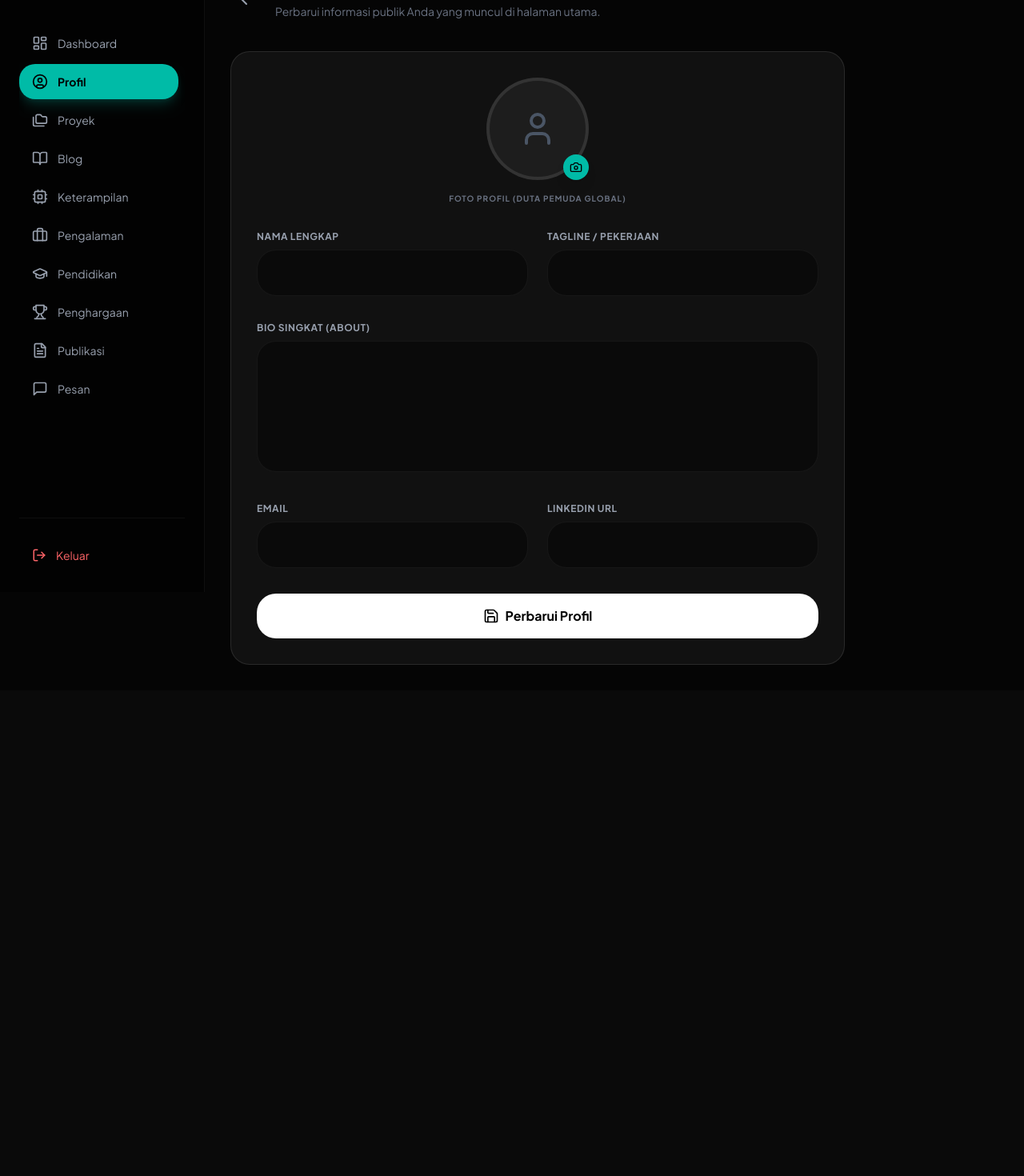
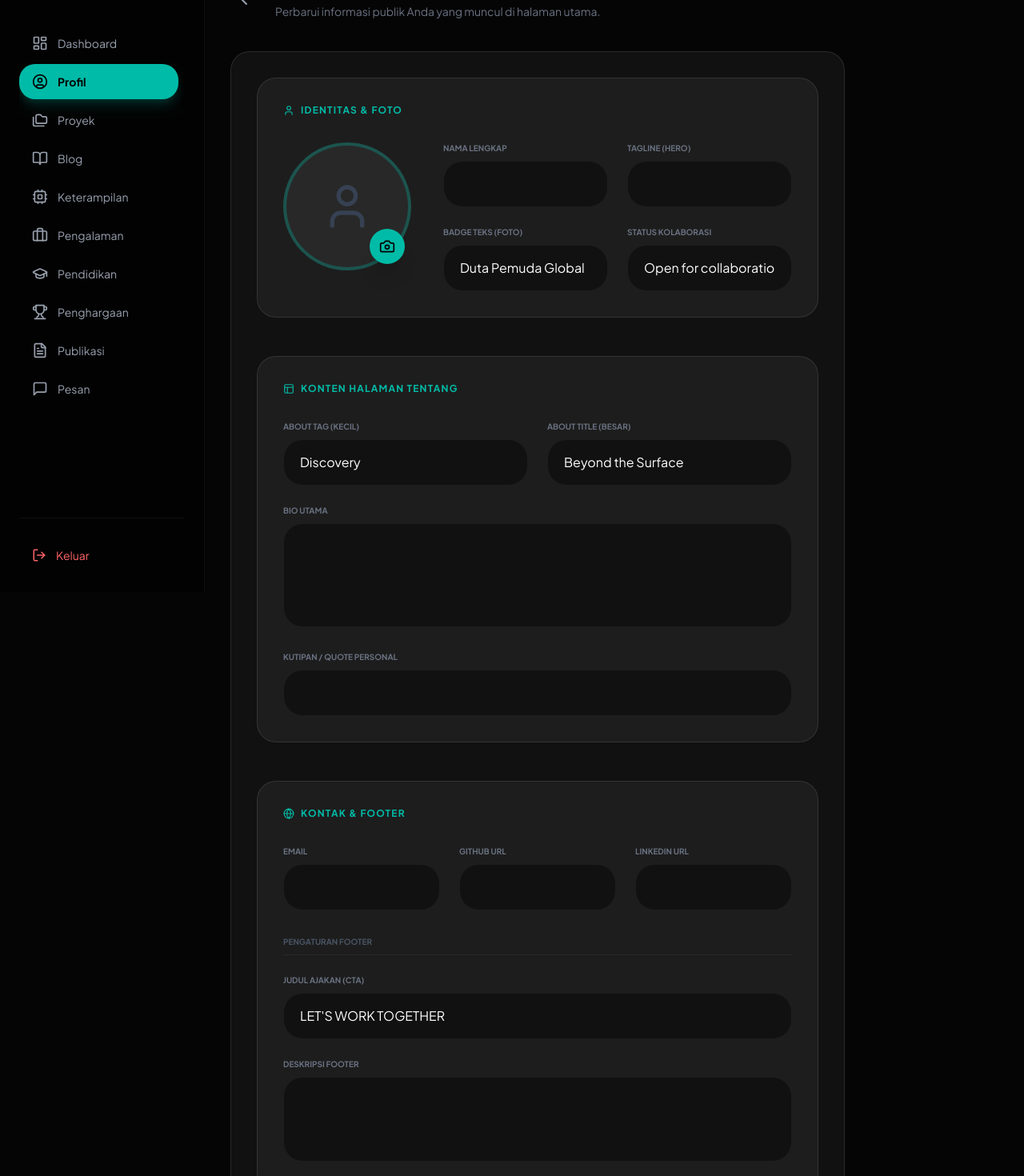
Before and after one commit to ridhopasii/ridho-porto, a Next.js app: page /admin/profile in a window 1280 px wide. Shown: the part 60-1530 px from the top of the page at 80% size. Before the commit the page ends 923 px from the top, so only its background shows below. Built offline with nearby package versions, Linux system fonts and the light colour scheme; no server answers; the database is empty.

Commit message:
feat: complete real-time CMS overhaul and fix profile loading issue

```diff
--- a/app/page.jsx
+++ b/app/page.jsx
@@ -65,38 +65,55 @@ export default async function Home() {
       {/* Footer */}
       <footer id="kontak" className="py-24 px-6 border-t border-white/5 bg-black">
         <div className="max-w-7xl mx-auto text-center">
-          <h2 className="text-4xl md:text-6xl font-black mb-8 font-outfit tracking-tighter">
-            LET'S WORK <span className="text-teal-500">TOGETHER</span>
+          <h2 className="text-4xl md:text-6xl font-black mb-8 font-outfit tracking-tighter uppercase">
+            {data.profile?.footer_title?.split(' ').slice(0, -1).join(' ') || "LET'S WORK"}{' '}
+            <span className="text-teal-500">
+              {data.profile?.footer_title?.split(' ').pop() || 'TOGETHER'}
+            </span>
           </h2>
-          <p className="text-gray-500 mb-12 max-w-lg mx-auto text-lg">
-            I'm currently available for freelance work and new opportunities. Let's build something
-            amazing together.
+          <p className="text-gray-500 mb-12 max-w-lg mx-auto text-lg leading-relaxed font-medium">
+            {data.profile?.footer_sub ||
+              "I'm currently available for freelance work and new opportunities. Let's build something amazing together."}
           </p>
           <div className="flex flex-col sm:flex-row gap-4 justify-center">
             <a
               href={`mailto:${data.profile?.email || 'contact@ridhopasii.id'}`}
-              className="px-10 py-5 bg-white text-black font-bold rounded-2xl hover:bg-teal-500 hover:text-white transition-all text-lg"
+              className="px-10 py-5 bg-white text-black font-black rounded-2xl hover:bg-teal-500 hover:text-white transition-all text-sm uppercase tracking-widest"
             >
               Start a Project
             </a>
             <a
               href="#proyek"
-              className="px-10 py-5 bg-white/5 text-white font-bold rounded-2xl border border-white/10 hover:bg-white/10 transition-all text-lg"
+              className="px-10 py-5 bg-white/5 text-white font-bold rounded-2xl border border-white/10 hover:bg-white/10 transition-all text-sm uppercase tracking-widest"
             >
               View Work
             </a>
           </div>
-          <div className="mt-24 pt-8 border-t border-white/5 text-gray-600 text-sm flex flex-col md:flex-row justify-between items-center gap-4">
-            <p>© {new Date().getFullYear()} Ridho Robbi Pasi. All rights reserved.</p>
-            <div className="flex gap-6">
-              <a href="#" className="hover:text-teal-500 transition-colors">
+          <div className="mt-24 pt-8 border-t border-white/5 text-gray-600 text-xs font-bold uppercase tracking-widest flex flex-col md:flex-row justify-between items-center gap-4">
+            <p>
+              © {new Date().getFullYear()} {data.profile?.name || 'Ridho Robbi Pasi'}. All rights
+              reserved.
+            </p>
+            <div className="flex gap-8">
+              <a
+                href={data.profile?.github_url || '#'}
+                target="_blank"
+                className="hover:text-teal-500 transition-colors"
+              >
                 GitHub
               </a>
-              <a href="#" className="hover:text-teal-500 transition-colors">
+              <a
+                href={data.profile?.linkedin_url || '#'}
+                target="_blank"
+                className="hover:text-teal-500 transition-colors"
+              >
                 LinkedIn
               </a>
-              <a href="#" className="hover:text-teal-500 transition-colors">
-                Twitter
+              <a
+                href={`mailto:${data.profile?.email}`}
+                className="hover:text-teal-500 transition-colors"
+              >
+                Email
               </a>
             </div>
           </div>
--- a/components/About.jsx
+++ b/components/About.jsx
@@ -30,12 +30,15 @@ export default function About({ profile }) {
                 <div>
                   <h4 className="text-white font-bold font-outfit">Verified Expert</h4>
                   <p className="text-[10px] text-gray-400 uppercase tracking-widest">
-                    Global Ambassador
+                    {profile?.badge || 'Global Ambassador'}
                   </p>
                 </div>
               </div>
               <p className="text-xs text-gray-400 leading-relaxed italic">
-                "Berkomitmen untuk membawa dampak positif melalui teknologi dan inovasi."
+                "
+                {profile?.quote ||
+                  'Berkomitmen untuk membawa dampak positif melalui teknologi dan inovasi.'}
+                "
               </p>
             </div>
 
@@ -46,15 +49,16 @@ export default function About({ profile }) {
           {/* Text Part */}
           <div>
             <h2 className="text-sm font-bold text-teal-500 uppercase tracking-[0.3em] mb-4">
-              Discovery
+              {profile?.about_tag || 'Discovery'}
             </h2>
             <h3 className="text-4xl md:text-6xl font-black mb-8 font-outfit tracking-tighter text-white uppercase">
-              Beyond the <span className="text-teal-500">Surface</span>
+              {profile?.about_title?.split(' ').slice(0, -1).join(' ')}{' '}
+              <span className="text-teal-500">{profile?.about_title?.split(' ').pop()}</span>
             </h3>
 
             <p className="text-lg text-gray-400 mb-10 leading-relaxed font-medium">
               {profile?.bio ||
-                'I am a passionate TechnoPreneur with a deep interest in building scalable web applications and innovative digital solutions. With expertise in modern technologies like React, Next.js, and Supabase.'}
+                'I am a passionate TechnoPreneur with a deep interest in building scalable web applications and innovative digital solutions.'}
             </p>
 
             <div className="grid grid-cols-1 md:grid-cols-2 gap-4">
--- a/components/Hero.jsx
+++ b/components/Hero.jsx
@@ -42,7 +42,7 @@ export default function Hero({ profile }) {
               </div>
             </div>
             <div className="absolute -bottom-2 -right-2 bg-teal-500 text-black px-4 py-1.5 rounded-full text-[10px] font-black uppercase tracking-tighter shadow-lg shadow-teal-500/40">
-              Duta Pemuda Global
+              {profile?.badge || 'Duta Pemuda Global'}
             </div>
           </div>
 
@@ -50,7 +50,7 @@ export default function Hero({ profile }) {
           <div className="inline-flex items-center gap-2 px-5 py-2 rounded-full bg-white/5 border border-white/10 mb-8 animate-fade-in-up">
             <span className="w-2 h-2 bg-teal-500 rounded-full pulse-ring"></span>
             <span className="text-[10px] text-teal-500 font-black tracking-[0.2em] uppercase">
-              Open for collaborations
+              {profile?.status_text || 'Open for collaborations'}
             </span>
           </div>
 
@@ -86,7 +86,7 @@ export default function Hero({ profile }) {
               <ArrowRight size={18} className="group-hover:translate-x-1 transition-transform" />
             </Link>
             <Link
-              href="/#contact"
+              href="/#kontak"
               className="px-10 py-5 bg-white/5 hover:bg-white/10 text-white font-bold rounded-2xl border border-white/10 transition-all hover:scale-105 active:scale-95 flex items-center gap-2 text-sm uppercase tracking-widest"
             >
               Contact Me
@@ -97,8 +97,8 @@ export default function Hero({ profile }) {
           {/* Social Links */}
           <div className="mt-20 flex gap-4 justify-center">
             {[
-              { icon: <Github size={20} />, href: profile?.github || '#' },
-              { icon: <Linkedin size={20} />, href: profile?.linkedin || '#' },
+              { icon: <Github size={20} />, href: profile?.github_url || '#' },
+              { icon: <Linkedin size={20} />, href: profile?.linkedin_url || '#' },
               { icon: <Mail size={20} />, href: `mailto:${profile?.email}` || '#' },
             ].map((social, idx) => (
               <a
--- a/components/ProfileForm.jsx
+++ b/components/ProfileForm.jsx
@@ -1,7 +1,16 @@
 'use client';
 import { useState, useEffect } from 'react';
 import { createClient } from '@/utils/supabase/client';
-import { Save, Loader2, User, Camera, CheckCircle2 } from 'lucide-react';
+import {
+  Save,
+  Loader2,
+  User,
+  Camera,
+  CheckCircle2,
+  Globe,
+  MessageSquare,
+  Layout,
+} from 'lucide-react';
 import { useRouter } from 'next/navigation';
 
 export default function ProfileForm({ initialData = null }) {
@@ -14,17 +23,31 @@ export default function ProfileForm({ initialData = null }) {
     title: '',
     bio: '',
     avatarUrl: '',
-    github: '',
-    linkedin: '',
+    badge: 'Duta Pemuda Global',
+    status_text: 'Open for collaborations',
+    quote: '',
+    about_tag: 'Discovery',
+    about_title: 'Beyond the Surface',
+    footer_title: "LET'S WORK TOGETHER",
+    footer_sub: '',
     email: '',
-    resumeUrl: '',
+    github_url: '',
+    linkedin_url: '',
   });
 
   useEffect(() => {
     if (initialData) {
-      setFormData(initialData);
+      setFormData((prev) => ({
+        ...prev,
+        ...initialData,
+      }));
     }
   }, [initialData]);
+
+  const handleChange = (e) => {
+    const { name, value } = e.target;
+    setFormData((prev) => ({ ...prev, [name]: value }));
+  };
 
   const handleUpload = async (e) => {
     const file = e.target.files[0];
@@ -36,57 +59,74 @@ export default function ProfileForm({ initialData = null }) {
     const fileName = `avatar-${Math.random()}.${fileExt}`;
     const filePath = `profile/${fileName}`;
 
-    const { error: uploadError } = await supabase.storage.from('portofolio').upload(filePath, file);
+    try {
+      const { error: uploadError } = await supabase.storage
+        .from('portofolio')
+        .upload(filePath, file);
+      if (uploadError) throw uploadError;
 
-    if (uploadError) {
-      alert('Gagal upload: ' + uploadError.message);
-    } else {
       const { data } = supabase.storage.from('portofolio').getPublicUrl(filePath);
       setFormData((prev) => ({ ...prev, avatarUrl: data.publicUrl }));
+    } catch (error) {
+      alert('Gagal upload: ' + error.message);
+    } finally {
+      setUploading(false);
     }
-    setUploading(false);
   };
 
   const handleSubmit = async (e) => {
     e.preventDefault();
+    if (!initialData?.id) {
+      alert('ID Profil tidak ditemukan. Pastikan data sudah ada di database.');
+      return;
+    }
+
     setLoading(true);
+    const supabase = createClient();
 
-    const supabase = createClient();
+    try {
       const { error } = await supabase.from('Profile').update(formData).eq('id', initialData.id);
 
-    setLoading(false);
-    if (error) {
-      alert('Gagal menyimpan profil: ' + error.message);
-    } else {
+      if (error) throw error;
+
       setSuccess(true);
       setTimeout(() => {
         setSuccess(false);
         router.refresh();
       }, 3000);
+    } catch (error) {
+      alert('Gagal menyimpan perubahan: ' + error.message);
+    } finally {
+      setLoading(false);
     }
   };
 
   return (
-    <form onSubmit={handleSubmit} className="space-y-8">
+    <form onSubmit={handleSubmit} className="space-y-12">
       {success && (
-        <div className="flex items-center gap-2 p-4 bg-teal-500/10 border border-teal-500/50 text-teal-400 rounded-xl animate-fade-in-up">
+        <div className="sticky top-0 z-50 flex items-center gap-2 p-4 bg-teal-500 text-black font-bold rounded-xl shadow-2xl animate-bounce">
           <CheckCircle2 size={20} />
-          Profil berhasil diperbarui secara real-time!
+          Perubahan Disimpan & Langsung Aktif di Halaman Depan!
         </div>
       )}
 
-      {/* Profile Photo Upload */}
-      <div className="flex flex-col items-center gap-4">
-        <div className="relative group">
-          <div className="w-32 h-32 rounded-full overflow-hidden border-4 border-white/10 bg-white/5 flex items-center justify-center">
+      {/* SECTION 1: IDENTITAS UTAMA */}
+      <div className="bg-white/5 p-8 rounded-3xl border border-white/10">
+        <h3 className="text-teal-500 font-black uppercase tracking-widest text-xs mb-8 flex items-center gap-2">
+          <User size={14} /> Identitas & Foto
+        </h3>
+
+        <div className="flex flex-col md:flex-row gap-10 items-start">
+          <div className="relative group mx-auto md:mx-0">
+            <div className="w-40 h-40 rounded-full overflow-hidden border-4 border-teal-500/30 bg-white/5 flex items-center justify-center">
               {formData.avatarUrl ? (
                 <img src={formData.avatarUrl} alt="Avatar" className="w-full h-full object-cover" />
               ) : (
-              <User size={48} className="text-gray-600" />
+                <User size={64} className="text-gray-700" />
               )}
             </div>
-          <label className="absolute bottom-0 right-0 p-2 bg-teal-500 text-black rounded-full cursor-pointer hover:scale-110 transition-all shadow-lg">
-            {uploading ? <Loader2 size={16} className="animate-spin" /> : <Camera size={16} />}
+            <label className="absolute bottom-2 right-2 p-3 bg-teal-500 text-black rounded-full cursor-pointer hover:scale-110 transition-all shadow-xl">
+              {uploading ? <Loader2 size={20} className="animate-spin" /> : <Camera size={20} />}
               <input
                 type="file"
                 className="hidden"
@@ -96,83 +136,188 @@ export default function ProfileForm({ initialData = null }) {
               />
             </label>
           </div>
-        <p className="text-[10px] text-gray-500 font-bold uppercase tracking-widest">
-          Foto Profil (Duta Pemuda Global)
-        </p>
-      </div>
 
-      <div className="grid grid-cols-1 md:grid-cols-2 gap-6">
+          <div className="flex-1 grid grid-cols-1 md:grid-cols-2 gap-6 w-full">
             <div>
-          <label className="block text-xs font-bold text-gray-400 mb-2 uppercase tracking-wider">
+              <label className="block text-[10px] font-black text-gray-500 uppercase mb-2">
                 Nama Lengkap
               </label>
               <input
-            required
-            type="text"
+                name="name"
                 value={formData.name}
-            onChange={(e) => setFormData({ ...formData, name: e.target.value })}
-            className="w-full bg-black/40 border border-white/5 rounded-2xl px-5 py-4 focus:border-teal-500 focus:outline-none transition-all text-white"
+                onChange={handleChange}
+                className="w-full bg-black/40 border border-white/5 rounded-2xl px-5 py-4 focus:border-teal-500 outline-none text-white transition-all"
               />
             </div>
             <div>
-          <label className="block text-xs font-bold text-gray-400 mb-2 uppercase tracking-wider">
-            Tagline / Pekerjaan
+              <label className="block text-[10px] font-black text-gray-500 uppercase mb-2">
+                Tagline (Hero)
               </label>
               <input
-            required
-            type="text"
+                name="title"
                 value={formData.title}
-            onChange={(e) => setFormData({ ...formData, title: e.target.value })}
-            className="w-full bg-black/40 border border-white/5 rounded-2xl px-5 py-4 focus:border-teal-500 focus:outline-none transition-all text-white"
+                onChange={handleChange}
+                className="w-full bg-black/40 border border-white/5 rounded-2xl px-5 py-4 focus:border-teal-500 outline-none text-white transition-all"
+              />
+            </div>
+            <div>
+              <label className="block text-[10px] font-black text-gray-500 uppercase mb-2">
+                Badge Teks (Foto)
+              </label>
+              <input
+                name="badge"
+                value={formData.badge}
+                onChange={handleChange}
+                className="w-full bg-black/40 border border-white/5 rounded-2xl px-5 py-4 focus:border-teal-500 outline-none text-white transition-all"
+              />
+            </div>
+            <div>
+              <label className="block text-[10px] font-black text-gray-500 uppercase mb-2">
+                Status Kolaborasi
+              </label>
+              <input
+                name="status_text"
+                value={formData.status_text}
+                onChange={handleChange}
+                className="w-full bg-black/40 border border-white/5 rounded-2xl px-5 py-4 focus:border-teal-500 outline-none text-white transition-all"
+              />
+            </div>
+          </div>
+        </div>
+      </div>
+
+      {/* SECTION 2: ABOUT & QUOTE */}
+      <div className="bg-white/5 p-8 rounded-3xl border border-white/10">
+        <h3 className="text-teal-500 font-black uppercase tracking-widest text-xs mb-8 flex items-center gap-2">
+          <Layout size={14} /> Konten Halaman Tentang
+        </h3>
+        <div className="grid grid-cols-1 md:grid-cols-2 gap-6 mb-6">
+          <div>
+            <label className="block text-[10px] font-black text-gray-500 uppercase mb-2">
+              About Tag (Kecil)
+            </label>
+            <input
+              name="about_tag"
+              value={formData.about_tag}
+              onChange={handleChange}
+              className="w-full bg-black/40 border border-white/5 rounded-2xl px-5 py-4 focus:border-teal-500 outline-none text-white"
+            />
+          </div>
+          <div>
+            <label className="block text-[10px] font-black text-gray-500 uppercase mb-2">
+              About Title (Besar)
+            </label>
+            <input
+              name="about_title"
+              value={formData.about_title}
+              onChange={handleChange}
+              className="w-full bg-black/40 border border-white/5 rounded-2xl px-5 py-4 focus:border-teal-500 outline-none text-white"
+            />
+          </div>
+        </div>
+        <div className="mb-6">
+          <label className="block text-[10px] font-black text-gray-500 uppercase mb-2">
+            Bio Utama
+          </label>
+          <textarea
+            name="bio"
+            value={formData.bio}
+            onChange={handleChange}
+            rows={4}
+            className="w-full bg-black/40 border border-white/5 rounded-2xl px-5 py-4 focus:border-teal-500 outline-none text-white resize-none"
+          />
+        </div>
+        <div>
+          <label className="block text-[10px] font-black text-gray-500 uppercase mb-2">
+            Kutipan / Quote Personal
+          </label>
+          <input
+            name="quote"
+            value={formData.quote}
+            onChange={handleChange}
+            className="w-full bg-black/40 border border-white/5 rounded-2xl px-5 py-4 focus:border-teal-500 outline-none text-white"
           />
         </div>
       </div>
 
+      {/* SECTION 3: SOCIALS & FOOTER */}
+      <div className="bg-white/5 p-8 rounded-3xl border border-white/10">
+        <h3 className="text-teal-500 font-black uppercase tracking-widest text-xs mb-8 flex items-center gap-2">
+          <Globe size={14} /> Kontak & Footer
+        </h3>
+        <div className="grid grid-cols-1 md:grid-cols-3 gap-6 mb-8">
           <div>
-        <label className="block text-xs font-bold text-gray-400 mb-2 uppercase tracking-wider">
-          Bio Singkat (About)
-        </label>
-        <textarea
-          required
-          value={formData.bio}
-          onChange={(e) => setFormData({ ...formData, bio: e.target.value })}
-          rows={5}
-          className="w-full bg-black/40 border border-white/5 rounded-2xl px-5 py-4 focus:border-teal-500 focus:outline-none transition-all resize-none text-white leading-relaxed"
-        />
-      </div>
-
-      <div className="grid grid-cols-1 md:grid-cols-2 gap-6">
-        <div>
-          <label className="block text-xs font-bold text-gray-400 mb-2 uppercase tracking-wider">
+            <label className="block text-[10px] font-black text-gray-500 uppercase mb-2">
               Email
             </label>
             <input
-            type="email"
+              name="email"
               value={formData.email}
-            onChange={(e) => setFormData({ ...formData, email: e.target.value })}
-            className="w-full bg-black/40 border border-white/5 rounded-2xl px-5 py-4 focus:border-teal-500 focus:outline-none transition-all text-white"
+              onChange={handleChange}
+              className="w-full bg-black/40 border border-white/5 rounded-2xl px-5 py-4 focus:border-teal-500 outline-none text-white"
             />
           </div>
           <div>
-          <label className="block text-xs font-bold text-gray-400 mb-2 uppercase tracking-wider">
+            <label className="block text-[10px] font-black text-gray-500 uppercase mb-2">
+              GitHub URL
+            </label>
+            <input
+              name="github_url"
+              value={formData.github_url}
+              onChange={handleChange}
+              className="w-full bg-black/40 border border-white/5 rounded-2xl px-5 py-4 focus:border-teal-500 outline-none text-white"
+            />
+          </div>
+          <div>
+            <label className="block text-[10px] font-black text-gray-500 uppercase mb-2">
               LinkedIn URL
             </label>
             <input
-            type="text"
-            value={formData.linkedin}
-            onChange={(e) => setFormData({ ...formData, linkedin: e.target.value })}
-            className="w-full bg-black/40 border border-white/5 rounded-2xl px-5 py-4 focus:border-teal-500 focus:outline-none transition-all text-white"
+              name="linkedin_url"
+              value={formData.linkedin_url}
+              onChange={handleChange}
+              className="w-full bg-black/40 border border-white/5 rounded-2xl px-5 py-4 focus:border-teal-500 outline-none text-white"
             />
+          </div>
+        </div>
+
+        <div className="space-y-6">
+          <h4 className="text-[10px] font-black text-gray-600 uppercase border-b border-white/5 pb-2">
+            Pengaturan Footer
+          </h4>
+          <div>
+            <label className="block text-[10px] font-black text-gray-500 uppercase mb-2">
+              Judul Ajakan (CTA)
+            </label>
+            <input
+              name="footer_title"
+              value={formData.footer_title}
+              onChange={handleChange}
+              className="w-full bg-black/40 border border-white/5 rounded-2xl px-5 py-4 focus:border-teal-500 outline-none text-white"
+            />
+          </div>
+          <div>
+            <label className="block text-[10px] font-black text-gray-500 uppercase mb-2">
+              Deskripsi Footer
+            </label>
+            <textarea
+              name="footer_sub"
+              value={formData.footer_sub}
+              onChange={handleChange}
+              rows={3}
+              className="w-full bg-black/40 border border-white/5 rounded-2xl px-5 py-4 focus:border-teal-500 outline-none text-white resize-none"
+            />
+          </div>
         </div>
       </div>
 
       <button
         type="submit"
         disabled={loading || uploading}
-        className="w-full py-4 bg-white text-black font-bold rounded-2xl hover:bg-teal-500 hover:text-white transition-all flex items-center justify-center gap-2 disabled:opacity-50"
+        className="w-full py-6 bg-teal-500 text-black font-black rounded-[2rem] hover:scale-[1.02] active:scale-95 transition-all flex items-center justify-center gap-3 disabled:opacity-50 shadow-2xl shadow-teal-500/20 uppercase tracking-widest text-sm"
       >
         {loading ? <Loader2 className="animate-spin" /> : <Save size={20} />}
-        {loading ? 'Menyimpan...' : 'Perbarui Profil'}
+        {loading ? 'Sedang Menyimpan Ke Database...' : 'Simpan Semua Perubahan'}
       </button>
     </form>
   );
```
Lines whose indentation alone changed are shown as unchanged.
